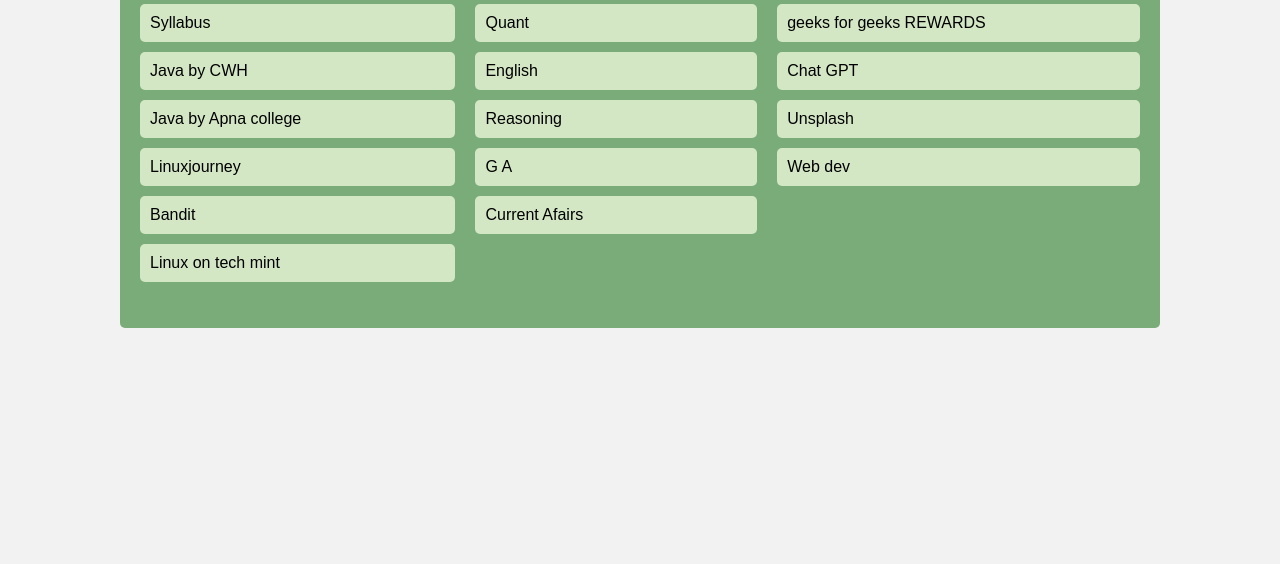
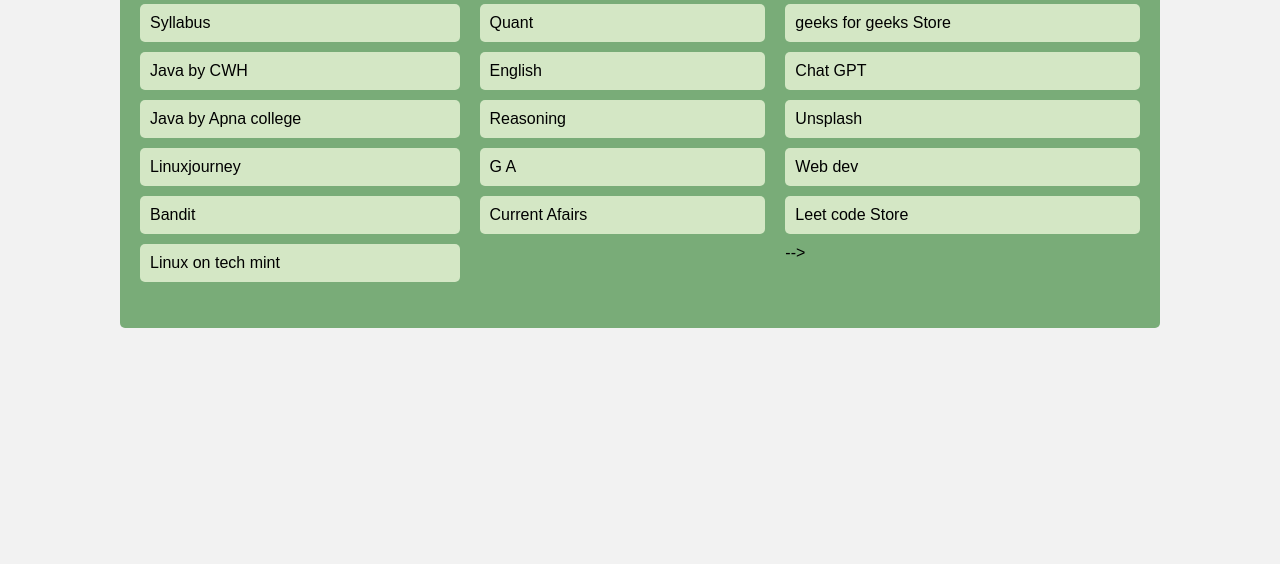
Before and after one commit to bibhumishra555/impolinks, a plain HTML site: page index.html in a window 1280 px wide. Shown: the part 236-800 px from the top of the page. Drawn offline with Linux system fonts and the light colour scheme.

Commit message:
leet code store's link added

```diff
--- a/index.html
+++ b/index.html
@@ -97,11 +97,11 @@
         <div class="classification-container">
             <h2>Productivity</h2>
             <ul class="link-list">
-                <li><a href="https://www.geeksforgeeks.org/reward">geeks for geeks REWARDS</a></li>
+                <li><a href="https://www.geeksforgeeks.org/reward">geeks for geeks Store</a></li>
 		<li><a href="https://chat.openai.com/">Chat GPT</a></li>
                 <li><a href="https://unsplash.com/">Unsplash</a></li>
                 <li><a href="https://web.dev/">Web dev</a></li>
-		<!--<li><a href="https://www.tecmint.com/free-online-linux-learning-guide-for-beginners/">Linux on tech mint</a></li>-->
+		<li><a href="https://leetcode.com/store/">Leet code Store</a></li>-->
   		<!-- <li><a href="#">Resource</a></li>  -->
             </ul>
   	  </div>
```
